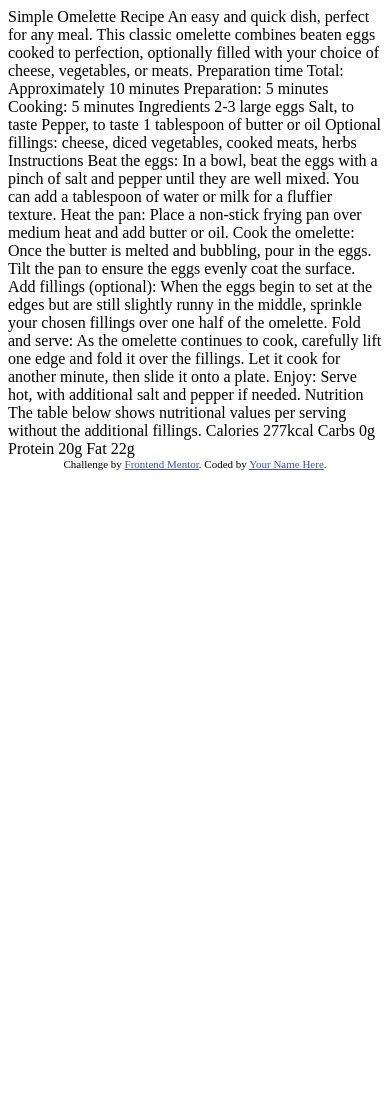
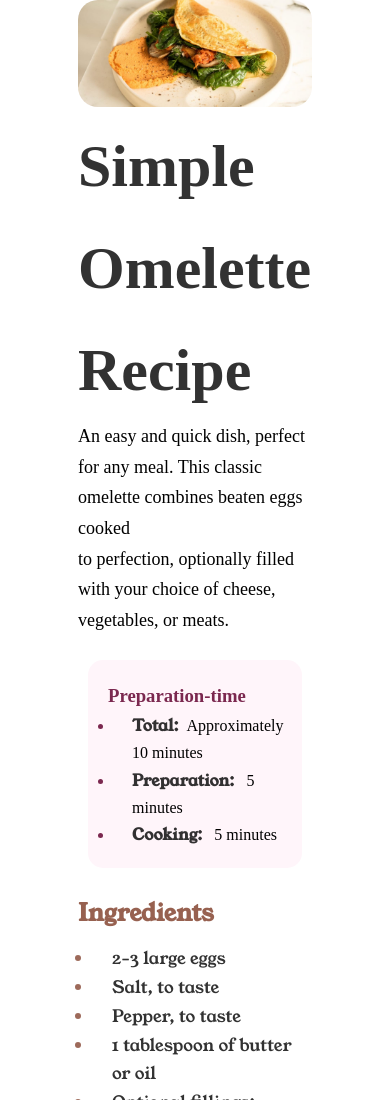
Before and after one commit to sathish9117/Recipe-Page-Main, a plain HTML site: page index.html in a window 390 px wide. Shown: the top 1100 px of the page. Before the commit the page ends 844 px from the top, so only its background shows below. Drawn offline with Linux system fonts and the light colour scheme.

Commit message:
desktop finish

```diff
--- a/index.html
+++ b/index.html
@@ -1,77 +1,276 @@
 <!DOCTYPE html>
 <html lang="en">
+
 <head>
   <meta charset="UTF-8">
-  <meta name="viewport" content="width=device-width, initial-scale=1.0"> <!-- displays site properly based on user's device -->
+  <meta name="viewport" content="width=device-width, initial-scale=1.0">
 
   <link rel="icon" type="image/png" sizes="32x32" href="./assets/images/favicon-32x32.png">
-
+  <link rel="stylesheet" href="style.css">
   <title>Frontend Mentor | Recipe page</title>
 
-  <!-- Feel free to remove these styles or customise in your own stylesheet 👍 -->
+
   <style>
-    .attribution { font-size: 11px; text-align: center; }
-    .attribution a { color: hsl(228, 45%, 44%); }
+    :root {
+      --bg-white: hsl(0, 0%, 100%);
+      --title-color: hsl(14, 45%, 36%);
+      --Stone-100: hsl(30, 54%, 90%);
+      --Stone-150: hsl(30, 18%, 87%);
+      --Stone-600: hsl(30, 10%, 34%);
+      --Stone-900: hsl(24, 5%, 18%);
+      --Rose-800: hsl(332, 51%, 32%);
+      --Rose-50: hsl(330, 100%, 98%);
+      --text-size-paragraph: 16px;
+      --family-Young-Serif: "Young Serif", serif;
+      --family-outfit: "Outfit", sans-serif;
+
+    }
+
+    .container {
+      width: 60%;
+      margin: 0 auto;
+    }
+
+    .c-img {
+      text-align: center;
+    }
+
+    .c-img img {
+      width: 100%;
+      border-radius: 20px;
+    }
+
+    /* .c-title {
+      margin-bottom: 25px;
+    } */
+    /* title */
+    .c-title h1 {
+      opacity: 80%;
+      font-size: 60px;
+      line-height: 1.7;
+    }
+
+    .c-title p {
+      font-size: 18px;
+    }
+
+    /* prepare time */
+    .c-prepare-time {
+      margin: 25px 10px;
+      padding: 20px;
+      border-radius: 15px;
+      background-color: var(--Rose-50);
+    }
+
+    .c-prepare-time h3 {
+      color: var(--Rose-800);
+    }
+
+    .c-prepare-time ul {
+      margin-left: 3.5%;
+    }
+
+    .c-prepare-time ul li {
+      padding-left: 18px;
+
+    }
+
+    .c-prepare-time ul li::marker {
+      color: var(--Rose-800);
+    }
+
+    .c-prepare-time ul li span {
+      font-weight: 800;
+      opacity: 80%;
+      font-family: var(--family-Young-Serif);
+    }
+  </style>
+  <style>
+    .ingredients h2,
+    .instructions h2,
+    .nutrition h2 {
+      color: var(--title-color);
+      font-family: var(--family-Young-Serif);
+      opacity: 85%;
+
+    }
+
+    .ingredients ul li::marker,
+    .instructions ol li::marker {
+      color: var(--title-color);
+    }
+
+    .ingredients ul,
+    .instructions ol {
+      margin: 10px;
+    }
+
+    .ingredients ul li,
+    .instructions ol li {
+      margin-left: 6px;
+      padding-left: 18px;
+      font-size: 17px;
+      font-family: var(--family-Young-Serif);
+      opacity: 80%;
+    }
+
+    .instructions {
+      margin-top: 10px;
+    }
+  </style>
+  <style>
+    .nutrition {
+      margin-top: 10px;
+      margin-bottom: 10px;
+    }
+
+    .nutrition h2 {}
+
+    .nutrition p,
+    table {
+      font-size: 18px;
+      font-family: var(--family-Young-Serif);
+      opacity: 80%;
+    }
+
+    table {
+      width: 100%;
+    }
+
+    table tr td {
+      padding-top: 10px;
+      border-bottom: 1px solid gray;
+    }
+  </style>
+  <style>
+    footer {
+      display: flex;
+      height: 60;
+      justify-content: center;
+      align-items: center;
+    }
+  </style>
+  <style>
+
   </style>
 </head>
+
 <body>
+  <main>
 
-  Simple Omelette Recipe
+    <div class="container">
+      <div class="c-img">
+        <img src="/assets/images/image-omelette.jpeg" alt="">
+      </div>
+      <div class="c-title">
+        <h1>Simple Omelette Recipe</h1>
+        <p>An easy and quick dish, perfect for any meal. This classic omelette combines beaten eggs cooked <br>
+          to perfection, optionally filled with your choice of cheese, vegetables, or meats.
+        </p>
+      </div>
+      <div class="c-prepare-time">
+        <h3>Preparation-time</h3>
+        <ul>
+          <li>
+            <span>Total:&nbsp;&nbsp;</span>Approximately 10 minutes
+          </li>
+          <li>
+            <span>
+              Preparation:&nbsp;&nbsp;
+            </span>
+            5 minutes
+          </li>
+          <li>
+            <span>
+              Cooking:&nbsp;&nbsp;
+            </span>
+            5 minutes
+          </li>
+        </ul>
+      </div>
+      <div class="ingredients">
+        <h2>Ingredients</h2>
+        <ul>
+          <li>
+            2-3 large eggs
+          </li>
+          <li>
+            Salt, to taste
+          </li>
+          <li>
+            Pepper, to taste
+          </li>
+          <li>
+            1 tablespoon of butter or oil
+          </li>
+          <li>
+            Optional fillings: cheese, diced vegetables, cooked meats, herbs
+          </li>
 
-  An easy and quick dish, perfect for any meal. This classic omelette combines beaten eggs cooked
-  to perfection, optionally filled with your choice of cheese, vegetables, or meats.
+        </ul>
+      </div>
+      <hr>
+      <div class="instructions">
+        <h2>Instructions</h2>
+        <ol>
+          <li>
+            <span>Beat the eggs:</span> In a bowl, beat the eggs with a pinch of salt and pepper until they are well
+            mixed.
+            You can add a tablespoon of water or milk for a fluffier texture.
+          </li>
+          <li>
+            <span> Heat the pan:</span> Place a non-stick frying pan over medium heat and add butter or oil.
+          </li>
+          <li>
+            <span>Cook the omelette:</span> Once the butter is melted and bubbling, pour in the eggs. Tilt the pan to
+            ensure
+            the eggs evenly coat the surface.
+          </li>
+          <li>
+            <span>Add fillings (optional):</span> When the eggs begin to set at the edges but are still slightly runny
+            in the
+            middle, sprinkle your chosen fillings over one half of the omelette.
+          </li>
+          <li>
+            <span>Fold and serve:</span> As the omelette continues to cook, carefully lift one edge and fold it over
+            the
+            fillings. Let it cook for another minute, then slide it onto a plate.
+          </li>
+          <li>
+            <span>Enjoy:</span>Serve hot, with additional salt and pepper if needed.
+          </li>
+        </ol>
+      </div>
+      <hr>
+      <div class="nutrition">
+        <h2>Nutrition</h2>
+        <p>The table below shows nutritional values per serving without the additional fillings.</p>
+        <table>
+          <tr>
+            <td>Calories</td>
+            <td>277kcal</td>
+          </tr>
+          <tr>
+            <td>Carbs</td>
+            <td>0g</td>
+          </tr>
+          <tr>
+            <td>Protein</td>
+            <td>20g</td>
+          </tr>
+          <tr>
+            <td>Fat</td>
+            <td>22g</td>
+          </tr>
+        </table>
+      </div>
+    </div>
+    <footer>
+      <p>Challenge by <a href="https://www.frontendmentor.io?ref=challenge" target="_blank">Frontend Mentor</a>.</p>
+      <p>Coded by <a href="#">N Sathish kumar</a>.</p>
+    </footer>
+  </main>
 
-  Preparation time
+</body>
 
-  Total: Approximately 10 minutes
-  Preparation: 5 minutes
-  Cooking: 5 minutes
-
-  Ingredients
-
-  2-3 large eggs
-  Salt, to taste
-  Pepper, to taste
-  1 tablespoon of butter or oil
-  Optional fillings: cheese, diced vegetables, cooked meats, herbs
-
-  Instructions
-
-  Beat the eggs: In a bowl, beat the eggs with a pinch of salt and pepper until they are well mixed.
-  You can add a tablespoon of water or milk for a fluffier texture.
-
-  Heat the pan: Place a non-stick frying pan over medium heat and add butter or oil.
-
-  Cook the omelette: Once the butter is melted and bubbling, pour in the eggs. Tilt the pan to ensure
-  the eggs evenly coat the surface.
-
-  Add fillings (optional): When the eggs begin to set at the edges but are still slightly runny in the
-  middle, sprinkle your chosen fillings over one half of the omelette.
-
-  Fold and serve: As the omelette continues to cook, carefully lift one edge and fold it over the
-  fillings. Let it cook for another minute, then slide it onto a plate.
-
-  Enjoy: Serve hot, with additional salt and pepper if needed.
-
-  Nutrition
-
-  The table below shows nutritional values per serving without the additional fillings.
-
-  Calories
-  277kcal
-
-  Carbs
-  0g
-
-  Protein
-  20g
-
-  Fat
-  22g
-
-  <div class="attribution">
-    Challenge by <a href="https://www.frontendmentor.io?ref=challenge" target="_blank">Frontend Mentor</a>.
-    Coded by <a href="#">Your Name Here</a>.
-  </div>
-</body>
 </html>
--- /dev/null
+++ b/style.css
@@ -0,0 +1,38 @@
+@import url("https://fonts.googleapis.com/css2?family=Young+Serif&display=swap");
+@import url("https://fonts.googleapis.com/css2?family=Outfit:wght@100..900&display=swap");
+:root {
+  --bg-white: hsl(0, 0%, 100%);
+  --title-color: hsl(14, 45%, 36%);
+  --Stone-100: hsl(30, 54%, 90%);
+  --Stone-150: hsl(30, 18%, 87%);
+  --Stone-600: hsl(30, 10%, 34%);
+  --Stone-900: hsl(24, 5%, 18%);
+  --Rose-800: hsl(332, 51%, 32%);
+  --Rose-50: hsl(330, 100%, 98%);
+  --text-size-paragraph: 16px;
+  --family-Young-Serif: "Young Serif", serif;
+  --family-outfit: "Outfit", sans-serif;
+  --weight-100: 100;
+  --weight-200: 200;
+  --weight-300: 300;
+  --weight-400: 400;
+  --weight-500: 500;
+  --weight-600: 600;
+  --weight-700: 700;
+  --weight-800: 800;
+  --Mobile: 375px;
+  --Desktop: 1440px;
+}
+* {
+  box-sizing: border-box;
+  margin: 0;
+  padding: 0;
+}
+
+body {
+  /* width: var(--Desktop); */
+  font-size: var(--text-size-paragraph);
+  font-family: var(--font-family-Young-Serif);
+  font-weight: var(--font-weight-400);
+  line-height: 1.7;
+}
```
Also changed, not shown: sample.txt (added), 1 other file.
